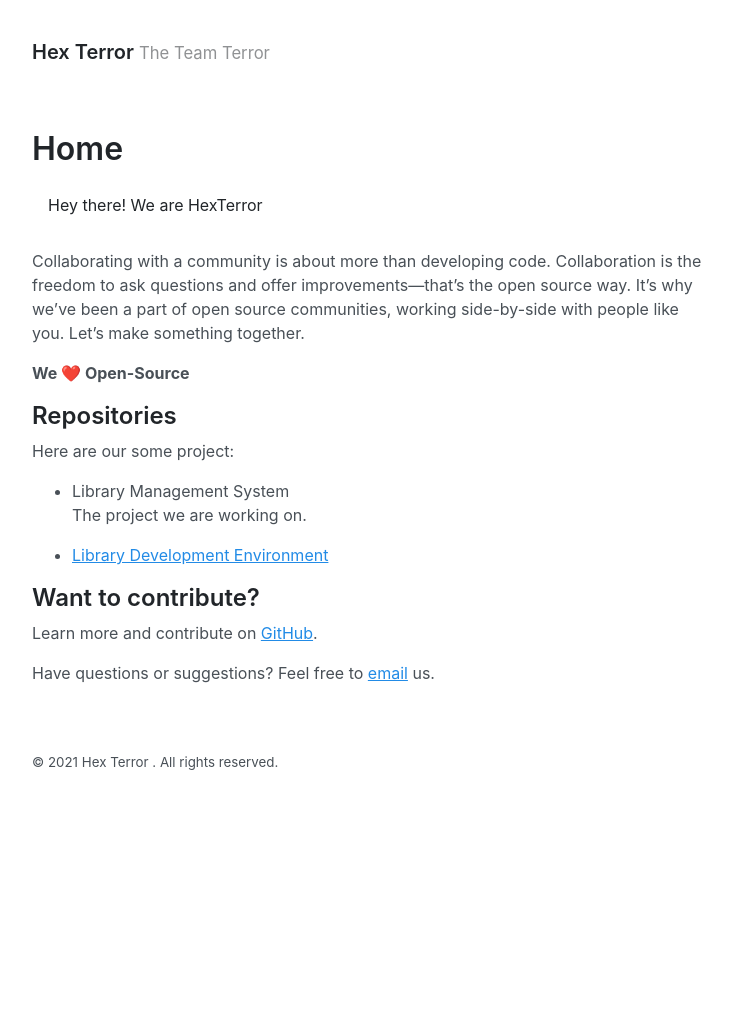
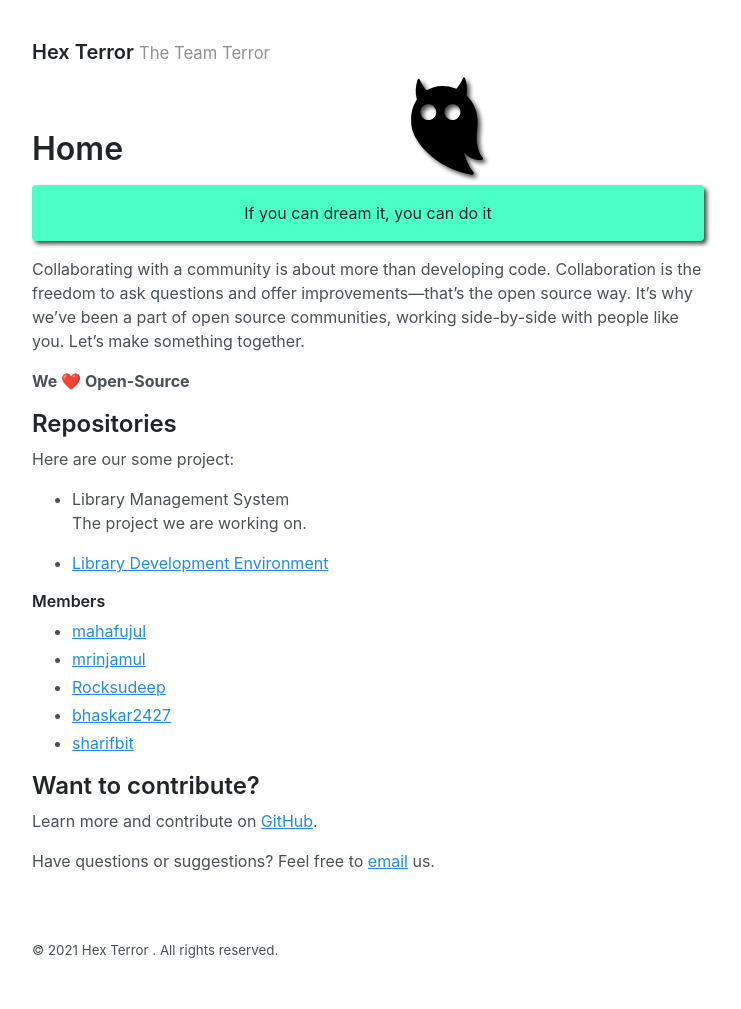
Before and after one commit to hexterror/hexterror.github.io, a Jekyll site: the page built from index.md, in a window 1280 px wide. Shown: the whole page, without its empty margins (272-1013 px from the left). Built offline with Jekyll 4.4.1, drawn with Linux system fonts in a browser that asks for light colours; before the commit the page ends 900 px from its top, so only the background shows below that.

Commit message:
Playing with jekyll

```diff
--- /dev/null
+++ b/_sass/_custom.scss
@@ -0,0 +1,26 @@
+// custom css for yourself
+
+.message-teal {
+  padding: var(--spacer);
+  margin-bottom: var(--spacer);
+  color: var(--gray-900);
+  background-color: var(--teal-300);
+  border-radius: var(--border-radius);
+  text-align: center;
+}
+
+img.main_logo {
+  position: absolute;
+  position: fixed;
+  left: 50%;
+  right: 50%;
+  top: 5%;
+  bottom: unset;
+  height: 10em;
+}
+
+.shadow {
+  -webkit-filter: drop-shadow(3px 3px 2px rgba(0, 0, 0, 0.7));
+  filter: drop-shadow(3px 3px 2px rgba(0, 0, 0, 0.7));
+  /* Similar syntax to box-shadow */
+}
--- a/_sass/_message.scss
+++ b/_sass/_message.scss
@@ -10,11 +10,3 @@
   background-color: var(--yellow-100);
   border-radius: var(--border-radius);
 }
-
-.message-white {
-  padding: var(--spacer);
-  margin-bottom: var(--spacer);
-  color: var(--gray-900);
-  background-color: var(--white-100);
-  border-radius: var(--border-radius);
-}
--- a/_sass/_variables.scss
+++ b/_sass/_variables.scss
@@ -22,11 +22,14 @@
   --yellow: #fab005;
   --orange: #fd7e14;
 
+  --teal-300: #4bffc9;
   --blue-300: #74c0fc;
   --blue-400: #4dabf7;
   --yellow-100: #fff3bf;
 
-  --body-font: -apple-system, BlinkMacSystemFont, "Segoe UI", Roboto, "Helvetica Neue", Arial, "Noto Sans", sans-serif, "Apple Color Emoji", "Segoe UI Emoji", "Segoe UI Symbol", "Noto Color Emoji";
+  --body-font: -apple-system, BlinkMacSystemFont, "Segoe UI", Roboto,
+    "Helvetica Neue", Arial, "Noto Sans", sans-serif, "Apple Color Emoji",
+    "Segoe UI Emoji", "Segoe UI Symbol", "Noto Color Emoji";
   --body-font-size: 16px;
   --body-line-height: 1.5;
   --body-color: var(--gray-700);
@@ -38,9 +41,10 @@
   --heading-color: var(--gray-900);
 
   --border-color: var(--gray-300);
-  --border-radius: .25rem;
+  --border-radius: 0.25rem;
 
-  --code-font: SFMono-Regular, Menlo, Monaco, Consolas, "Liberation Mono", "Courier New", monospace;
+  --code-font: SFMono-Regular, Menlo, Monaco, Consolas, "Liberation Mono",
+    "Courier New", monospace;
   --code-color: var(--grape);
   --code-bg: var(--gray-000);
 
@@ -59,7 +63,7 @@
     --link-color: var(--blue-300);
     --link-hover-color: var(--blue-400);
 
-    --border-color: rgba(255,255,255,.15);
+    --border-color: rgba(255, 255, 255, 0.15);
 
     --code-bg: var(--gray-900);
   }
--- a/index.md
+++ b/index.md
@@ -3,7 +3,9 @@ layout: page
 title: Home
 ---
 
-<p class="message-white">Hey there! We are HexTerror</p>
+<img class="main_logo shadow" src="assets/hexterror.svg" alt="logo" />
+
+<p class="message-teal shadow">If you can dream it, you can do it</p>
 
 Collaborating with a community is about more than developing code.
 Collaboration is the freedom to ask questions and offer
@@ -22,6 +24,14 @@ Here are our some project:
 
 - [Library Development Environment](https://github.com/hexterror/library-runner)
 
+#### Members
+
+- [mahafujul](https://github.com/mahafujul)
+- [mrinjamul](https://github.com/mrinjamul)
+- [Rocksudeep](https://github.com/Rocksudeep)
+- [bhaskar2427](https://github.com/bhaskar2427)
+- [sharifbit](https://github.com/sharifbit)
+
 ## Want to contribute?
 
 Learn more and contribute on [GitHub](https://github.com/hexterror).
--- a/styles.scss
+++ b/styles.scss
@@ -14,6 +14,7 @@
 @import "pagination";
 @import "message";
 @import "toc";
+@import "custom";
 
 // Sass for creating the swatches
 .colors {
```
Also changed, not shown: assets/hexterror.svg (added), 1 other file.
